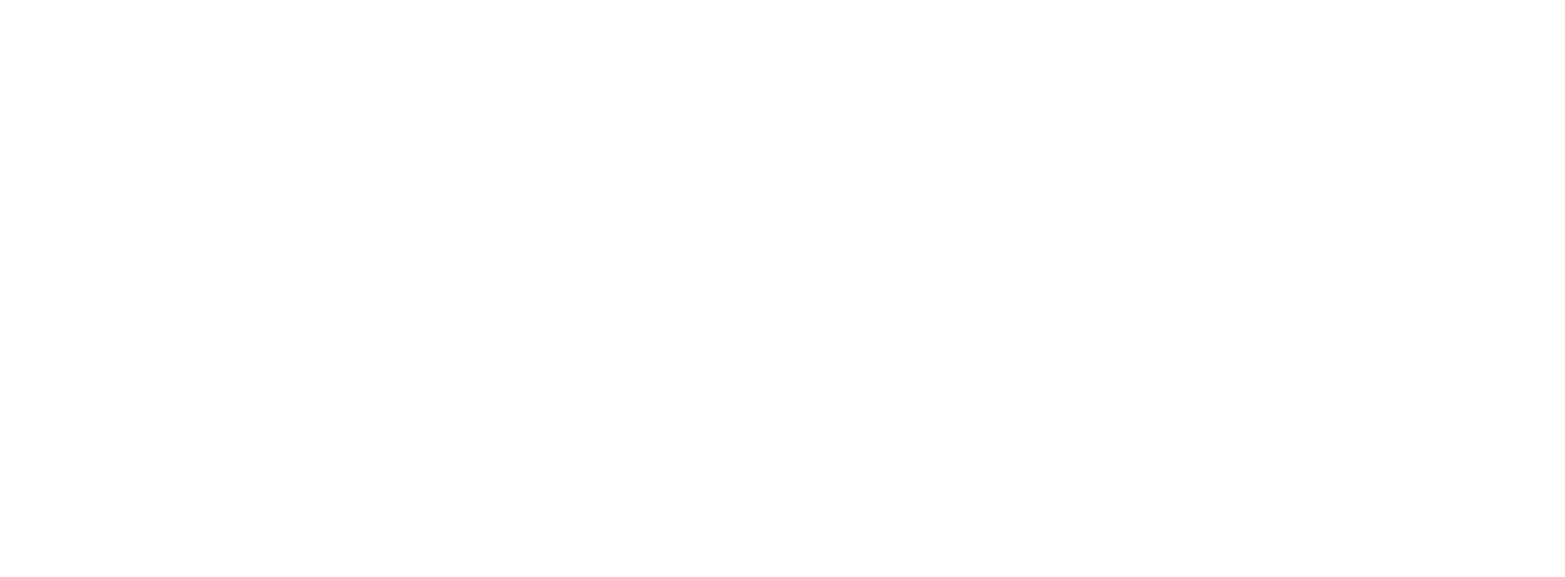
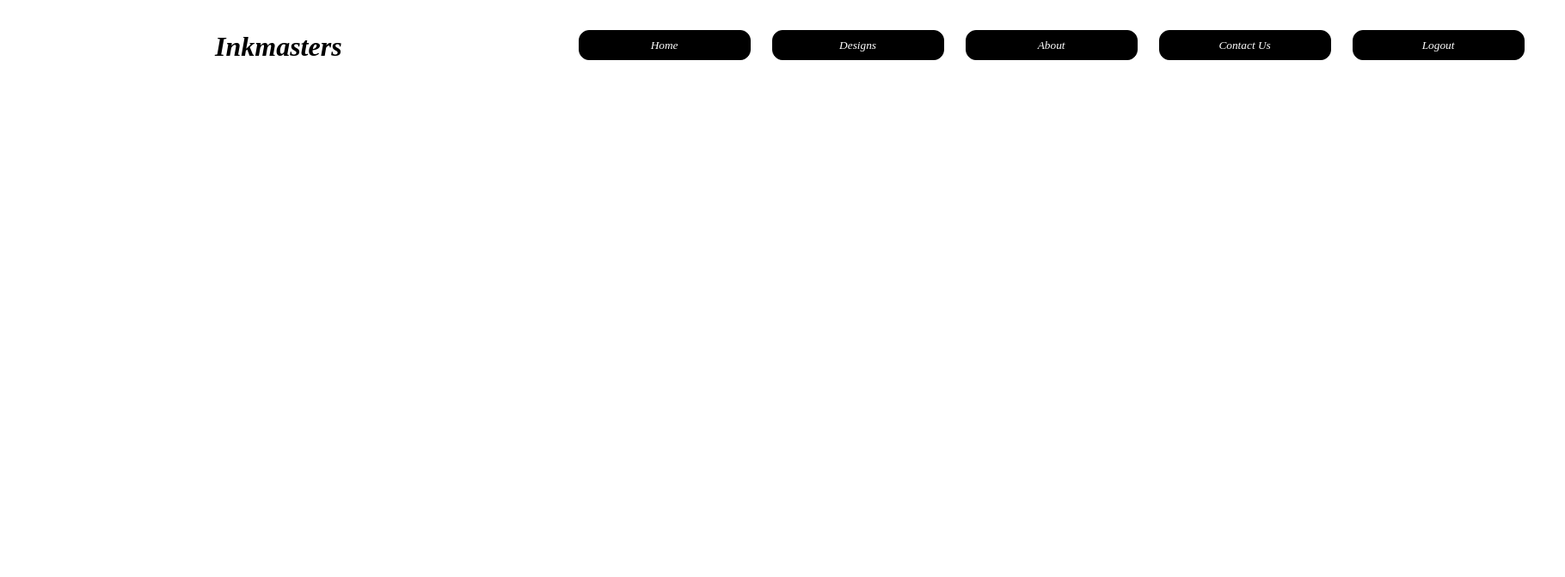
Before and after one commit to omaomach/Inkmasters-Frontend, a React (Create React App) app: page /artist in a window 1280 px wide. Before the commit this address had no page. Shown: the top 672 px of the page at 86% size, 1820 px wide, since content can reach past the window. Built offline with nearby package versions, Linux system fonts and the light colour scheme.

Commit message:
added signup and login routes

```diff
--- a/src/App.js
+++ b/src/App.js
@@ -5,15 +5,19 @@ import './App.css';
 import { BrowserRouter as Router, Routes, Route } from "react-router-dom";
 import About from './components/About';
 import ContactUs from './components/ContactUs';
+import Artist from './components/Artist';
 
 function App() {
   return (
     <Router>
       <Routes>
         <Route path='/' element={<Home />} />
-        <Route path='/logout' element={<SignUp />} />
+        <Route path='/logout' element={<Login />} />
         <Route path='/about' element={<About />} />
         <Route path='/contacts' element={<ContactUs />} />
+        <Route path='/artist' element={<Artist />} />
+        <Route path='/login' element={<Login />} />
+        <Route path='/signup' element={<SignUp />} />
       </Routes>
     </Router>
 
--- a/src/Login.css
+++ b/src/Login.css
@@ -97,3 +97,7 @@ body {
       font-style: italic;
       font-family: 'Snell Roundhand, cursive';
   }
+
+  .sign-up-text a {
+    text-decoration: none;
+  }
--- a/src/NavBar.css
+++ b/src/NavBar.css
@@ -10,7 +10,7 @@
 }
 
 .inkmasters {
-    margin-left: 255px;
+    margin-left: 230px;
 }
 
 .inkmasters h1{
@@ -22,7 +22,7 @@
 .nav-components {
     margin-top: auto;
     margin-bottom: auto;
-    margin-left: 495px;
+    margin-left: 275px;
 }
 
 .nav-buttons {
@@ -36,4 +36,8 @@
     margin-right: 25px;
     font-style: italic;
     font-family: 'Snell Roundhand, cursive';
-  }
+}
+
+.navbar a {
+    text-decoration: none;
+}
--- a/src/SignUp.css
+++ b/src/SignUp.css
@@ -97,3 +97,7 @@ body {
     font-style: italic;
     font-family: 'Snell Roundhand, cursive';
 }
+
+.login-text a {
+  text-decoration: none;
+}
--- /dev/null
+++ b/src/components/Artist.js
@@ -0,0 +1,40 @@
+import React from "react";
+import NavBar from "./NavBar";
+
+function Artist() {
+
+    return (
+        <>
+        <NavBar />
+        <div className="artist-parent">
+            <div className="left">
+                <div className="top-left">
+
+                </div>
+
+                <div className="bottom-left">
+                    <div className="image-card">
+
+                    </div>
+
+                </div>
+
+            </div>
+
+            <div className="right">
+                <div className="artist-details">
+
+                </div>
+                <div className="create-appontment">
+
+                </div>
+
+            </div>
+
+        </div>
+        </>
+    )
+
+}
+
+export default Artist
--- a/src/components/Login.js
+++ b/src/components/Login.js
@@ -1,6 +1,7 @@
 import React from "react";
 import '../Login.css'
 import atlas3 from '../assets/atlas3.jpg'
+import { NavLink } from 'react-router-dom'
 
 function Login() {
 
@@ -27,7 +28,7 @@ function Login() {
                     <button className="sign-in">Login</button>
                 </div>
                 <div className="login-text">
-                <p>Already a member? Sign Up</p>
+                <NavLink to='/signup'><p>Already a member? Sign Up</p></NavLink>
                 </div>
             </div>
         </div>
--- a/src/components/NavBar.js
+++ b/src/components/NavBar.js
@@ -13,6 +13,7 @@ function NavBar() {
 
             <div className="nav-components">
                 <NavLink to="/"><button className="nav-buttons">Home</button></NavLink>
+                <NavLink to="/artist"><button className="nav-buttons">Designs</button></NavLink>
                 <NavLink to="/about"><button className="nav-buttons">About</button></NavLink>
                 <NavLink to="/contacts"><button className="nav-buttons">Contact Us</button></NavLink>
                 <NavLink to="/logout"><button className="nav-buttons">Logout</button></NavLink>
--- a/src/components/SignUp.js
+++ b/src/components/SignUp.js
@@ -1,6 +1,7 @@
 import React from "react";
 import '../SignUp.css'
 import atlas3 from '../assets/atlas3.jpg'
+import { NavLink } from 'react-router-dom'
 
 function SignUp() {
 
@@ -30,7 +31,7 @@ function SignUp() {
                     <button className="signup">Sign Up</button>
                 </div>
                 <div className="login-text">
-                <p>Already a member? Login</p>
+                <NavLink to='/login'><p>Already a member? Login</p></NavLink>
                 </div>
             </div>
         </div>
```
